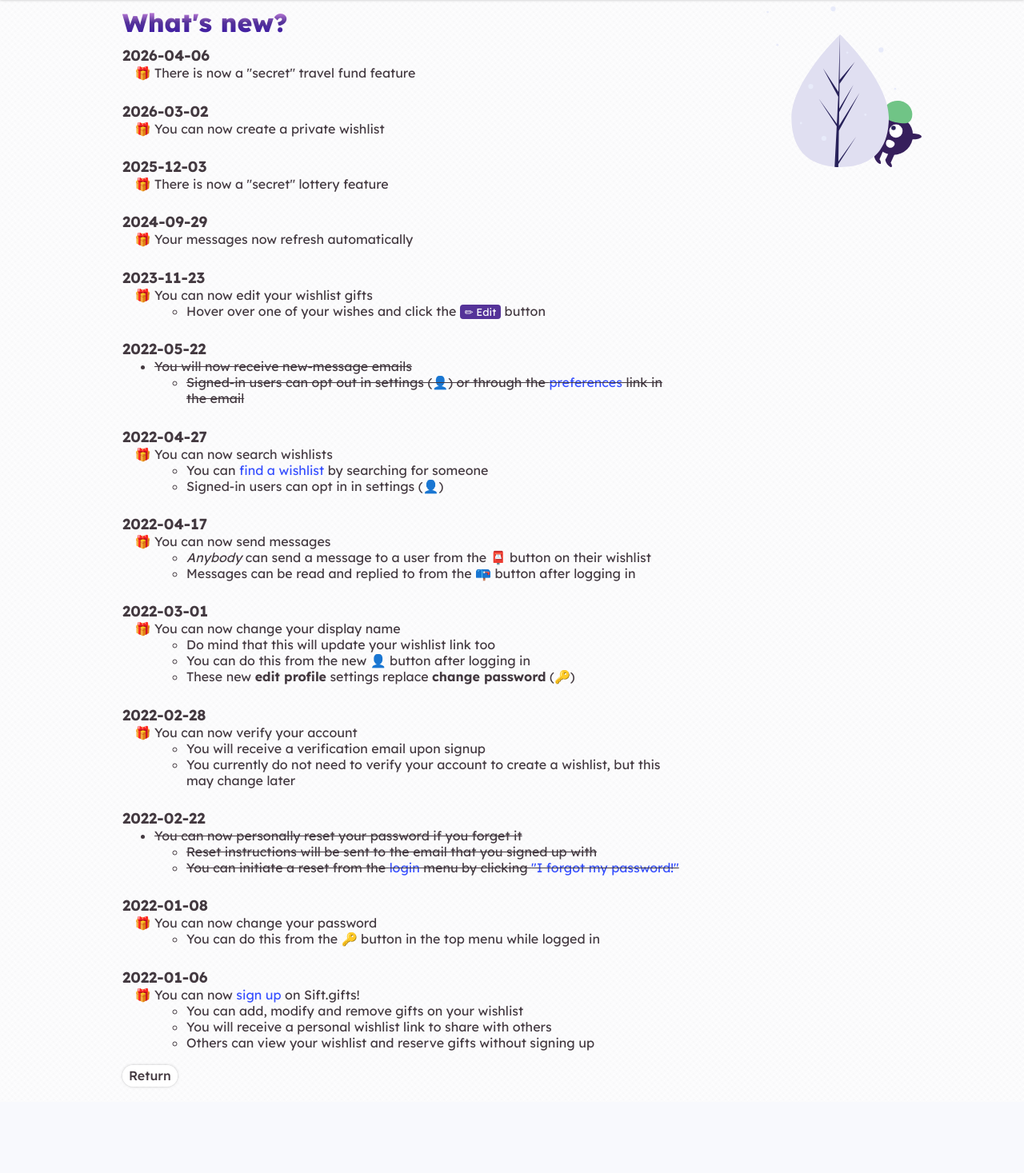
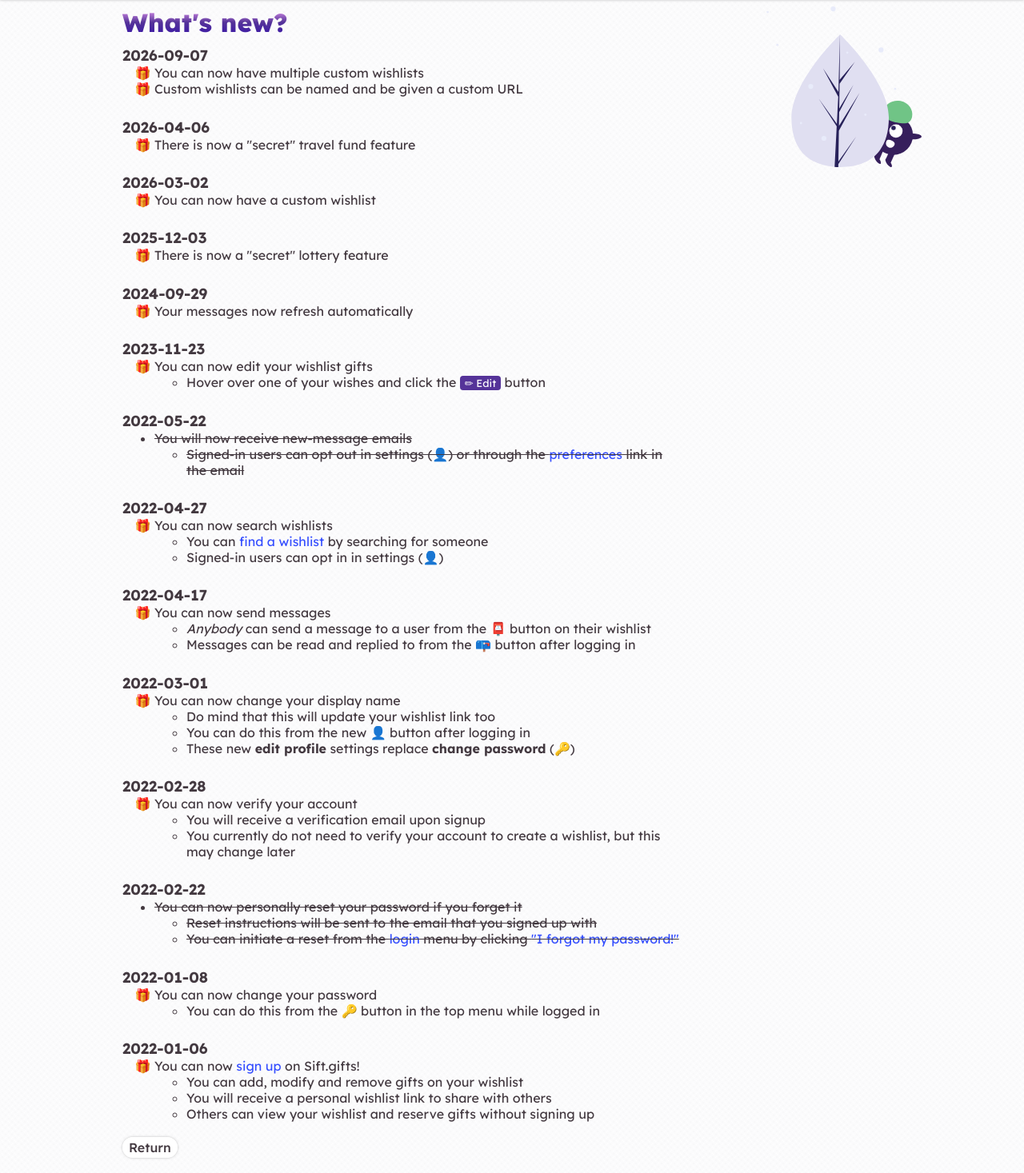
Before and after one commit to 1bengardner/siftgifts, a PHP site: page /page/news in a window 1280 px wide. Shown: the part 68-1535 px from the top of the page at 80% size. Before the commit the page ends 1428 px from the top, so only its background shows below. Run offline with PHP 8.4, Linux system fonts and the light colour scheme; some web fonts are replaced.

Commit message:
Add news

```diff
--- a/project/source/page/news.php
+++ b/project/source/page/news.php
@@ -7,13 +7,18 @@
     <div class="news-grid">
       <div class="reading-pane">
         <h1>What's new?</h1>
+        <h2 class="changelog-heading version-number">v9.2</h2> <h3 class="changelog-heading">2026-09-07</h3>
+        <ul>
+          <li>You can now have multiple custom wishlists</li>
+          <li>Custom wishlists can be named and be given a custom URL</li>
+        </ul>
         <h2 class="changelog-heading version-number">v9.0</h2> <h3 class="changelog-heading">2026-04-06</h3>
         <ul>
           <li>There is now a "secret" travel fund feature</li>
         </ul>
         <h2 class="changelog-heading version-number">v8.0</h2> <h3 class="changelog-heading">2026-03-02</h3>
         <ul>
-          <li>You can now create a private wishlist</li>
+          <li>You can now have a custom wishlist</li>
         </ul>
         <h2 class="changelog-heading version-number">v7.0</h2> <h3 class="changelog-heading">2025-12-03</h3>
         <ul>
```
